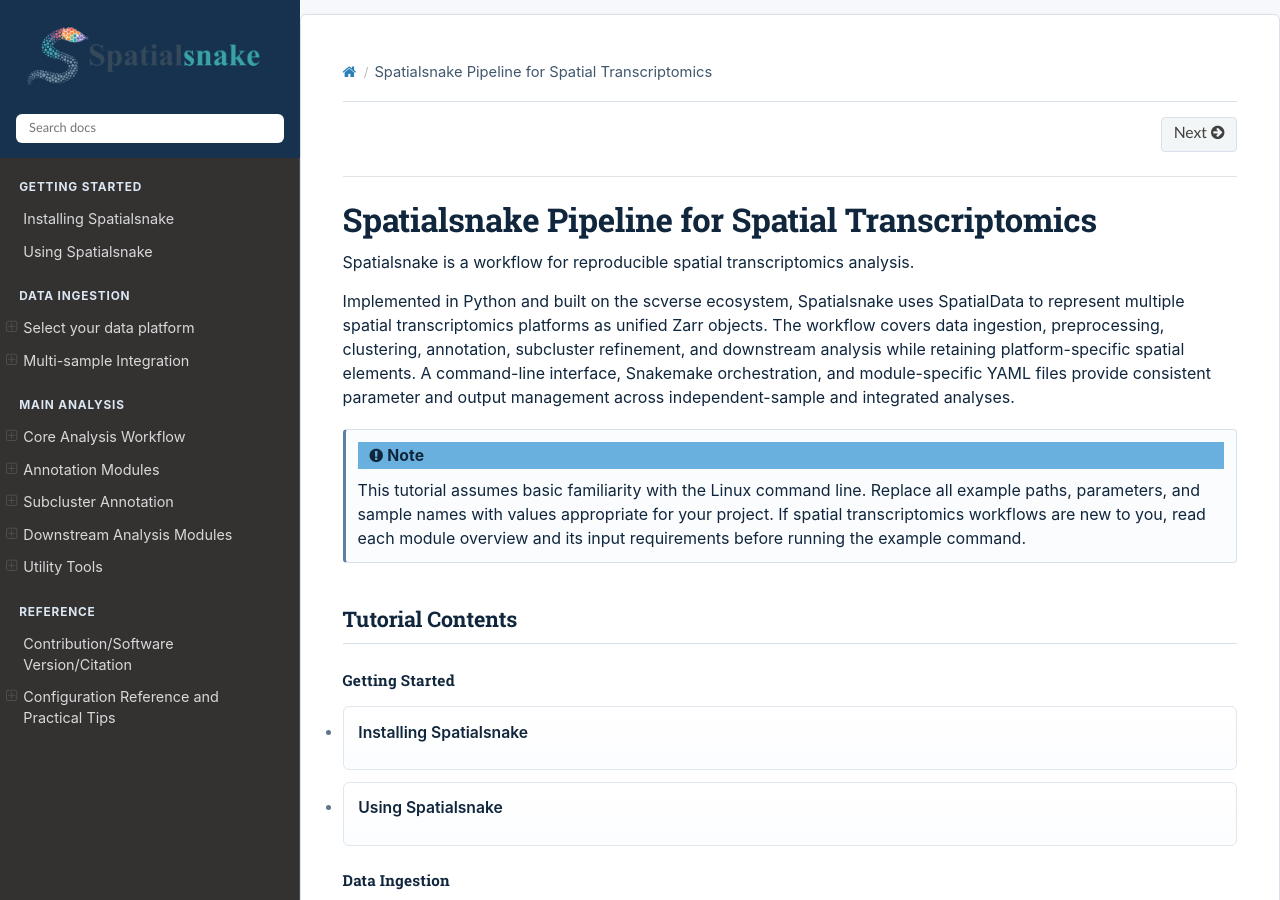
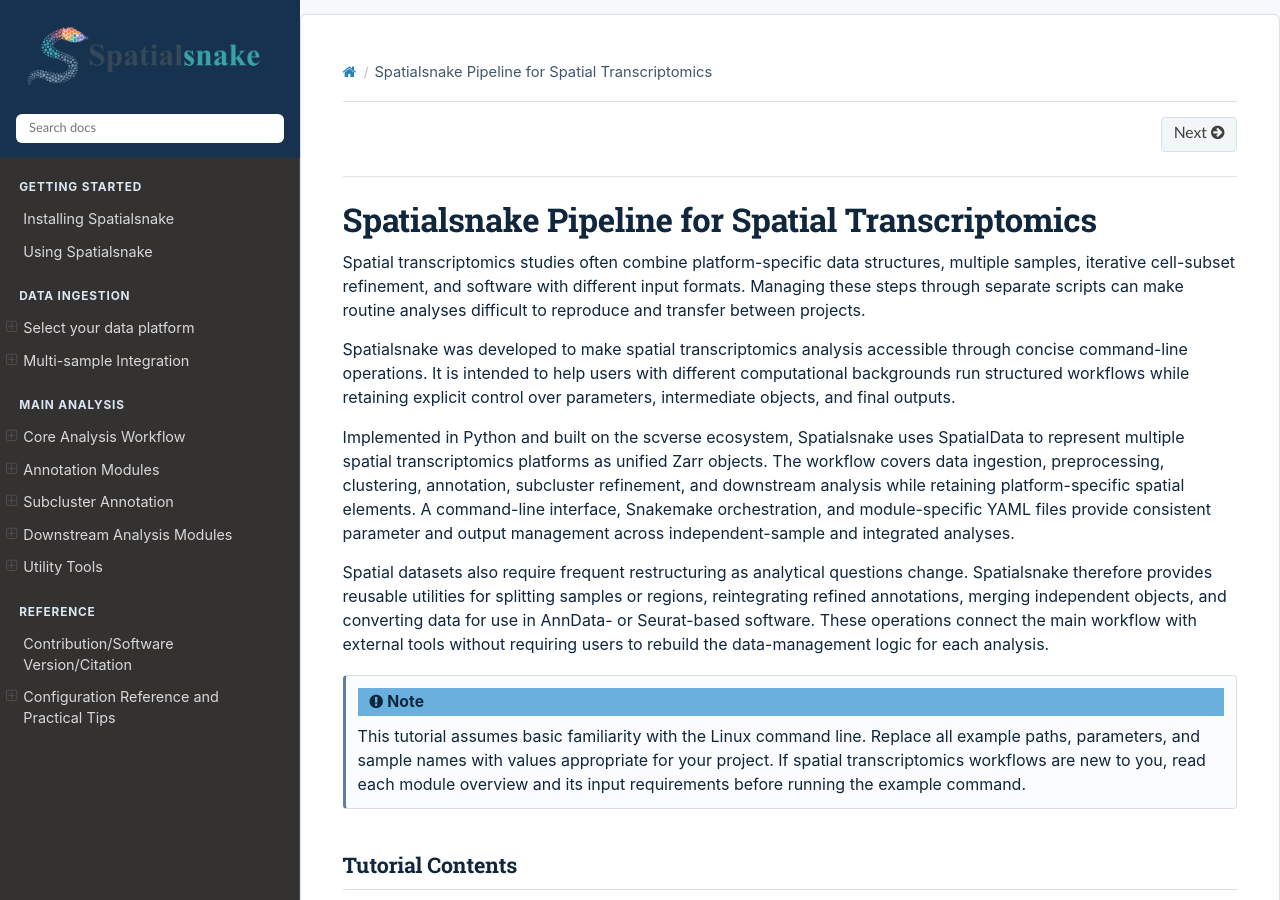
Before and after one commit to l-zh007/Spatialsnake-tutorial, a Sphinx documentation site: the page built from docs/source/index.rst, in a window 1280 px wide and 900 px high. Built offline with Sphinx 7.4.7 and the Read the Docs theme 3.1.0, drawn with Linux system fonts in a browser that asks for light colours.

Commit message:
scripts_submit

```diff
--- a/docs/source/core_analysis/index.rst
+++ b/docs/source/core_analysis/index.rst
@@ -9,7 +9,11 @@ Following the standard spatial transcriptomics workflow, Spatialsnake organizes
 4. Annotation support (``annotation_help``)
 
 
-Following the usual analytical order in spatial transcriptomics, the core workflow is divided into the four stages listed above. Together, these steps transform raw spatial data into clusters supported by marker, enrichment, and spatial evidence for subsequent cell-type or tissue-region annotation.
+The modular design provides a consistent analytical path across supported
+platforms while allowing individual stages to be rerun with revised parameters.
+Together, these steps transform raw spatial data into clusters supported by
+marker, enrichment, and spatial evidence for subsequent cell-type or
+tissue-region annotation.
 Because the outputs are largely consistent across platforms, this section uses a single-sample Visium HD dataset to illustrate the workflow from ingestion through annotation support. The resulting object and evidence tables provide the inputs required for the annotation and downstream-analysis modules.
 
 If you are working with another spatial transcriptomics platform, or with an already integrated multi-sample dataset, we recommend reading the documentation for each step in full. The individual pages describe any required differences in commands and parameter settings.
--- a/docs/source/downstream_analysis/index.rst
+++ b/docs/source/downstream_analysis/index.rst
@@ -3,6 +3,9 @@ Downstream Analysis Modules
 
 After completing the core analysis and annotation steps, the major cell types in the dataset should already be defined. The next step is to choose downstream tools that align with the biological question of interest and support more informative interpretation.
 Each downstream module exports method-specific tables and a focused set of figures for interpretation and reproducible review.
+The modules share a common command structure, allowing users to select an
+analysis method without rebuilding input handling, result directories, or
+parameter-management code for each external package.
 
 Commonly used downstream analysis modules for spatial transcriptomics
 ---------------------------------------------------------------------------
--- a/docs/source/index.rst
+++ b/docs/source/index.rst
@@ -1,7 +1,15 @@
 Spatialsnake Pipeline for Spatial Transcriptomics
 =================================================
 
-Spatialsnake is a workflow for reproducible spatial transcriptomics analysis.
+Spatial transcriptomics studies often combine platform-specific data structures,
+multiple samples, iterative cell-subset refinement, and software with different
+input formats. Managing these steps through separate scripts can make routine
+analyses difficult to reproduce and transfer between projects.
+
+Spatialsnake was developed to make spatial transcriptomics analysis accessible
+through concise command-line operations. It is intended to help users with
+different computational backgrounds run structured workflows while retaining
+explicit control over parameters, intermediate objects, and final outputs.
 
 Implemented in Python and built on the scverse ecosystem, Spatialsnake uses
 SpatialData to represent multiple spatial transcriptomics platforms as unified
@@ -10,6 +18,13 @@ annotation, subcluster refinement, and downstream analysis while retaining
 platform-specific spatial elements. A command-line interface, Snakemake
 orchestration, and module-specific YAML files provide consistent parameter and
 output management across independent-sample and integrated analyses.
+
+Spatial datasets also require frequent restructuring as analytical questions
+change. Spatialsnake therefore provides reusable utilities for splitting samples
+or regions, reintegrating refined annotations, merging independent objects, and
+converting data for use in AnnData- or Seurat-based software. These operations
+connect the main workflow with external tools without requiring users to rebuild
+the data-management logic for each analysis.
 
 .. note::
 
```
Also changed, not shown: docs/source/usage.rst (+11 -2 lines), docs/source/useful_tool/index.rst (+13 -1 lines).
